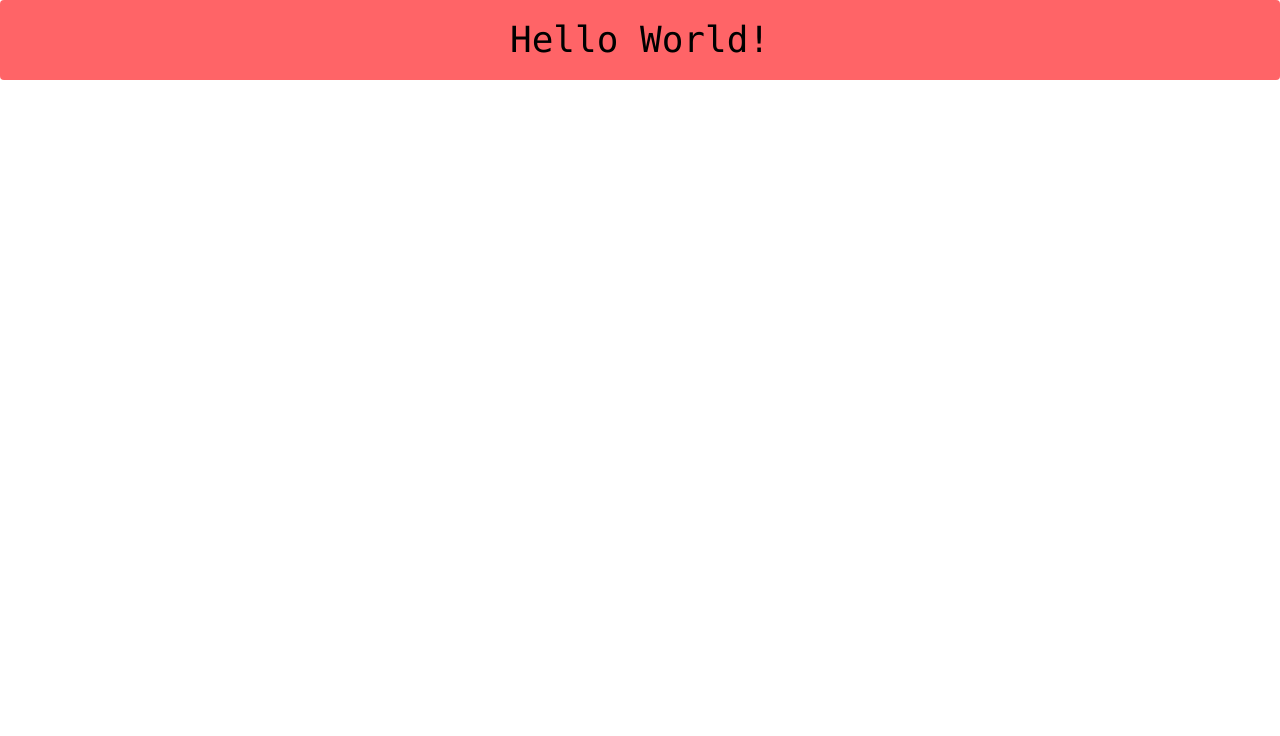
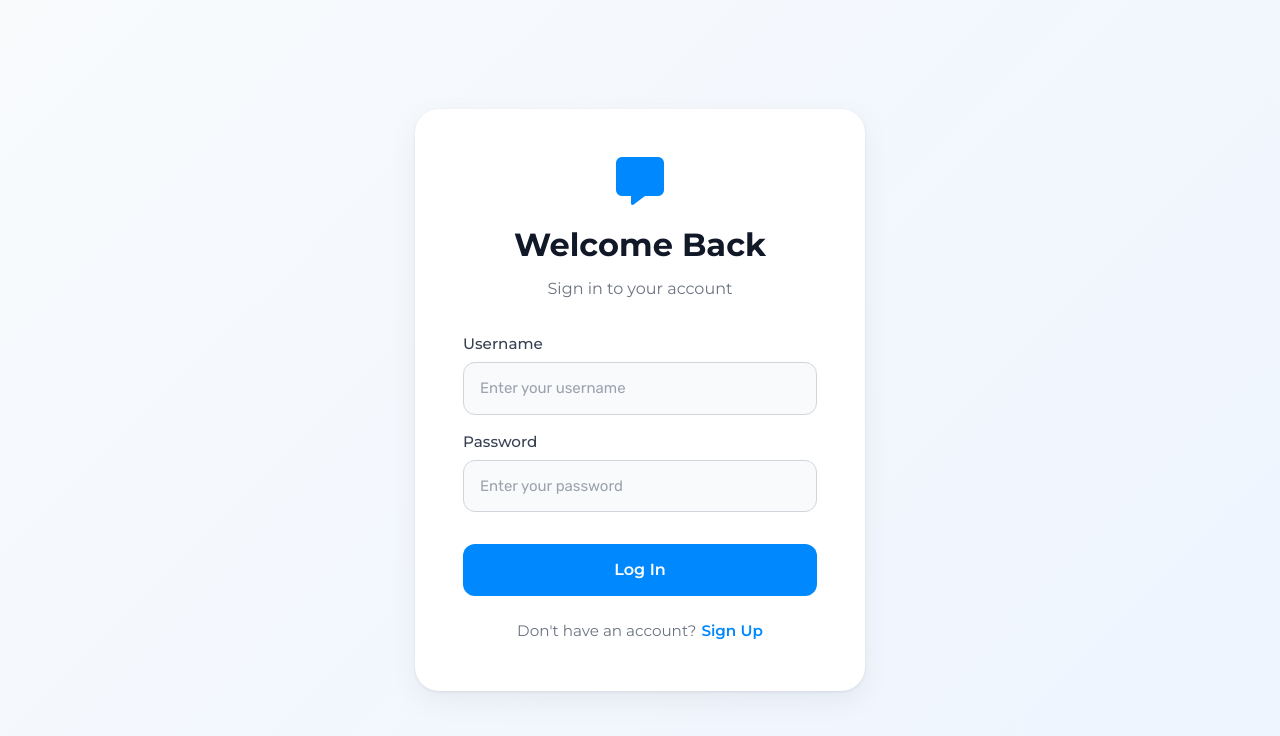
Before and after one commit to h4m24-a/messaging-app-frontend, a React (Vite) app: page /api/auth/log-in in a window 1280 px wide. Shown: the top 736 px of the page. Built offline with nearby package versions, Linux system fonts and the light colour scheme.

Commit message:
set up routes

```diff
--- a/src/App.jsx
+++ b/src/App.jsx
@@ -1,16 +1,48 @@
-// import { QueryClient, QueryClientProvider } from "@tanstack/react-query";
-// import { Navigate, BrowserRouter, Routes, Route } from "react-router";
+import { QueryClient, QueryClientProvider } from "@tanstack/react-query";
+import { Navigate, BrowserRouter, Routes, Route } from "react-router";
+import Homepage from "./pages/homepage";
+import LoginPage from "./pages/loginPage";
+import ProfilePage from "./pages/profilePage";
+import SignupPage from "./pages/signupPage"
+import Error from "./pages/errorPage";
+import { useAuthContext } from "./context/useAuthContext"
 
+
+const queryClient = new QueryClient();
 
 function App() {
 
 
+  const { isAuthenticated, loading } = useAuthContext();
+
+  if (loading) {
+    return <div>Loading...</div>
+  }
+
   return (
-    <>
-    <p className=" font-mono bg-red-400 text-4xl p-5 rounded text-center">Hello World!</p>
+  <QueryClientProvider client={queryClient}>
+    <BrowserRouter>
+      <Routes>
+        {isAuthenticated ? (    // authenticated
+          <>
+            <Route path="/" element={<Homepage />} />
+            <Route path="/profile" element={<ProfilePage />} />
 
-    </>
-  )
+            <Route path="*" element={<Error />} />
+          </>
+
+
+        ) : (   // not authenticated
+          <>
+            <Route path="/api/auth/log-in" element={<LoginPage />} />
+            <Route path="/api/auth/sign-up" element={<SignupPage />} />
+            <Route path="*" element={<Navigate to="/api/auth/log-in" />}/> {" "} {/*Redirect all other paths to log-in if not authenticated */}
+          </>
+        )}
+      </Routes>
+    </BrowserRouter>
+  </QueryClientProvider>
+);
 }
 
 export default App
```
